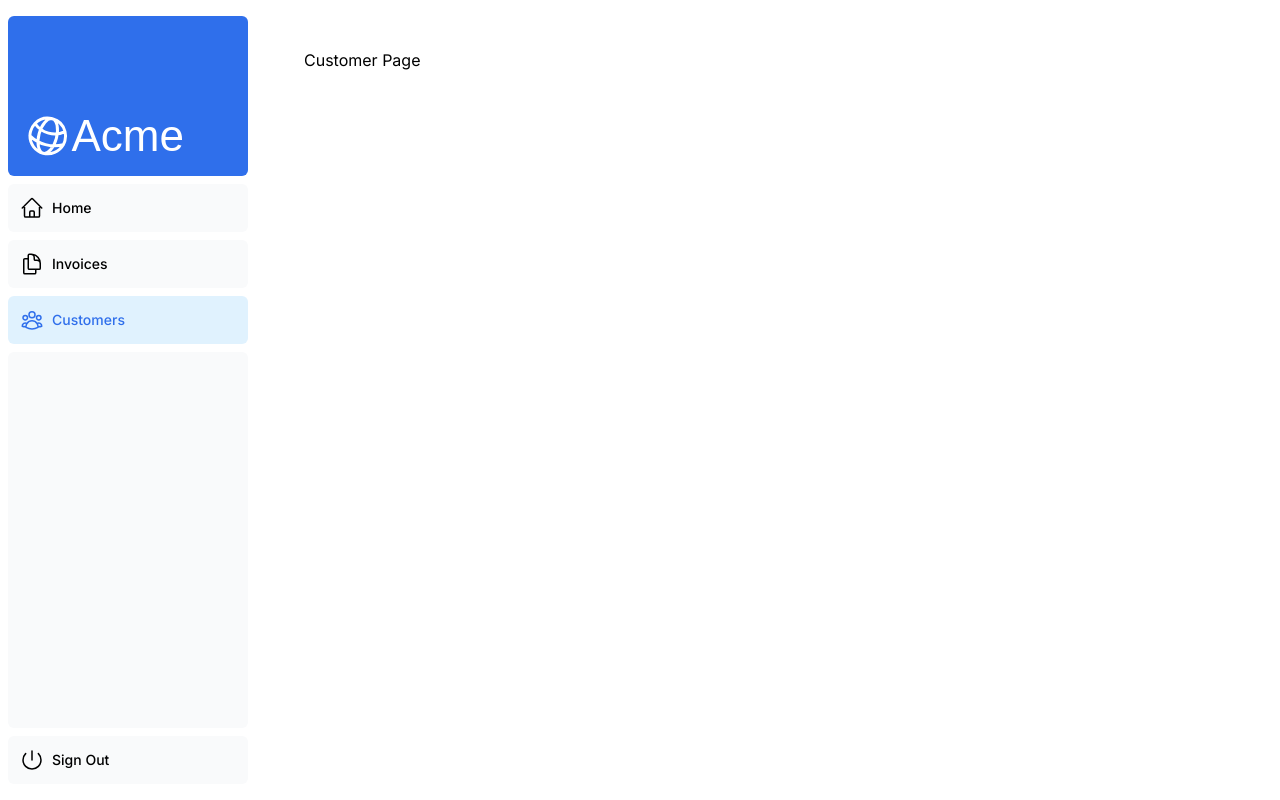
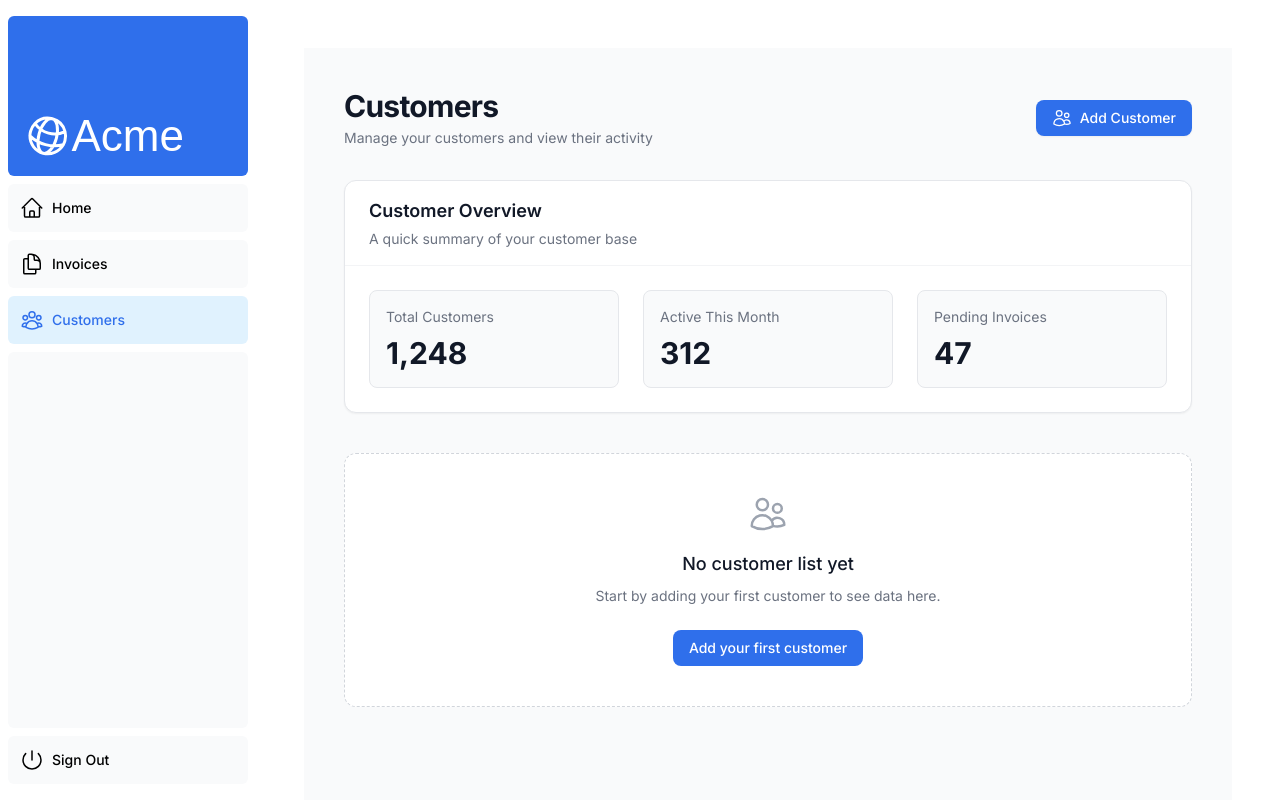
Before and after one commit to Abdul8081/nextjs-dashboard-wakefit, a Next.js app: page /dashboard/customers in a window 1280 px wide. Built offline with nearby package versions, Linux system fonts and the light colour scheme; a web font is replaced by a local one.

Commit message:
Added customer page

```diff
--- a/app/dashboard/customers/page.tsx
+++ b/app/dashboard/customers/page.tsx
@@ -1,3 +1,70 @@
+import { UsersIcon } from "@heroicons/react/24/outline";
+
 export default function Page() {
-    return <p>Customer Page</p>
+  return (
+    <div className="min-h-screen bg-gray-50 p-6 md:p-10">
+      {/* Page Header */}
+      <div className="mb-8 flex flex-col gap-4 md:flex-row md:items-center md:justify-between">
+        <div>
+          <h1 className="text-3xl font-bold tracking-tight text-gray-900">
+            Customers
+          </h1>
+          <p className="mt-1 text-sm text-gray-500">
+            Manage your customers and view their activity
+          </p>
+        </div>
+
+        <button className="inline-flex items-center gap-2 rounded-lg bg-blue-600 px-4 py-2 text-sm font-medium text-white shadow-sm transition hover:bg-blue-700 focus:outline-none focus:ring-2 focus:ring-blue-500 focus:ring-offset-2">
+          <UsersIcon className="h-5 w-5" />
+          Add Customer
+        </button>
+      </div>
+
+      {/* Content Card */}
+      <div className="rounded-xl border border-gray-200 bg-white shadow-sm">
+        <div className="border-b border-gray-100 px-6 py-4">
+          <h2 className="text-lg font-semibold text-gray-900">
+            Customer Overview
+          </h2>
+          <p className="mt-1 text-sm text-gray-500">
+            A quick summary of your customer base
+          </p>
+        </div>
+
+        <div className="grid gap-6 p-6 sm:grid-cols-2 lg:grid-cols-3">
+          {/* Card 1 */}
+          <div className="rounded-lg border border-gray-200 bg-gray-50 p-4">
+            <p className="text-sm text-gray-500">Total Customers</p>
+            <p className="mt-2 text-3xl font-bold text-gray-900">1,248</p>
+          </div>
+
+          {/* Card 2 */}
+          <div className="rounded-lg border border-gray-200 bg-gray-50 p-4">
+            <p className="text-sm text-gray-500">Active This Month</p>
+            <p className="mt-2 text-3xl font-bold text-gray-900">312</p>
+          </div>
+
+          {/* Card 3 */}
+          <div className="rounded-lg border border-gray-200 bg-gray-50 p-4">
+            <p className="text-sm text-gray-500">Pending Invoices</p>
+            <p className="mt-2 text-3xl font-bold text-gray-900">47</p>
+          </div>
+        </div>
+      </div>
+
+      {/* Empty State / Placeholder */}
+      <div className="mt-10 rounded-xl border border-dashed border-gray-300 bg-white p-10 text-center">
+        <UsersIcon className="mx-auto h-10 w-10 text-gray-400" />
+        <h3 className="mt-4 text-lg font-medium text-gray-900">
+          No customer list yet
+        </h3>
+        <p className="mt-2 text-sm text-gray-500">
+          Start by adding your first customer to see data here.
+        </p>
+        <button className="mt-6 rounded-lg bg-blue-600 px-4 py-2 text-sm font-medium text-white transition hover:bg-blue-700">
+          Add your first customer
+        </button>
+      </div>
+    </div>
+  );
 }
```
